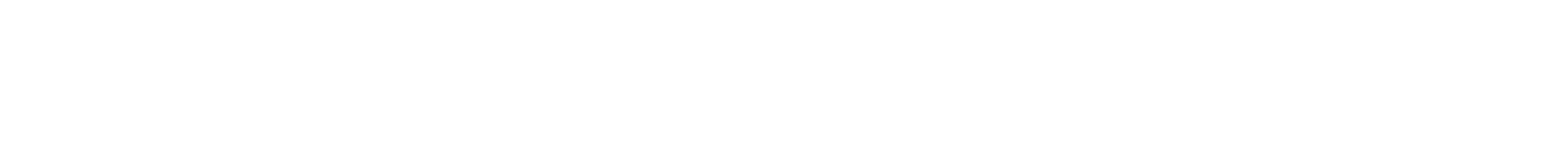
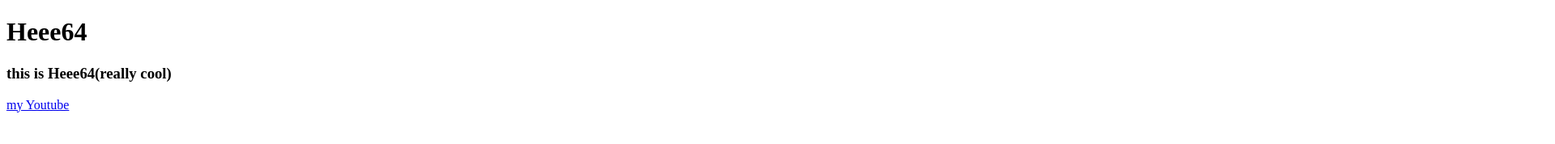
Before and after one commit to Heeee64/Heeee64, a plain HTML site: page index.html in a window 1280 px wide. Shown: the top 178 px of the page at 81% size, 1920 px wide, since content can reach past the window. Drawn offline with Linux system fonts and the light colour scheme.

Commit message:
Update index.html

```diff
--- a/index.html
+++ b/index.html
@@ -6,9 +6,10 @@
 	</head>
 
     <body>
-        <h1 style="font-size: 50cm;">Heee64</h1>
+        <h1>Heee64</h1>
         <h3>this is Heee64(really cool)</h2>
         <a href="https://www.youtube.com/@HEEEE64">my Youtube</a>
 
+
     </body>
 </html>
```
